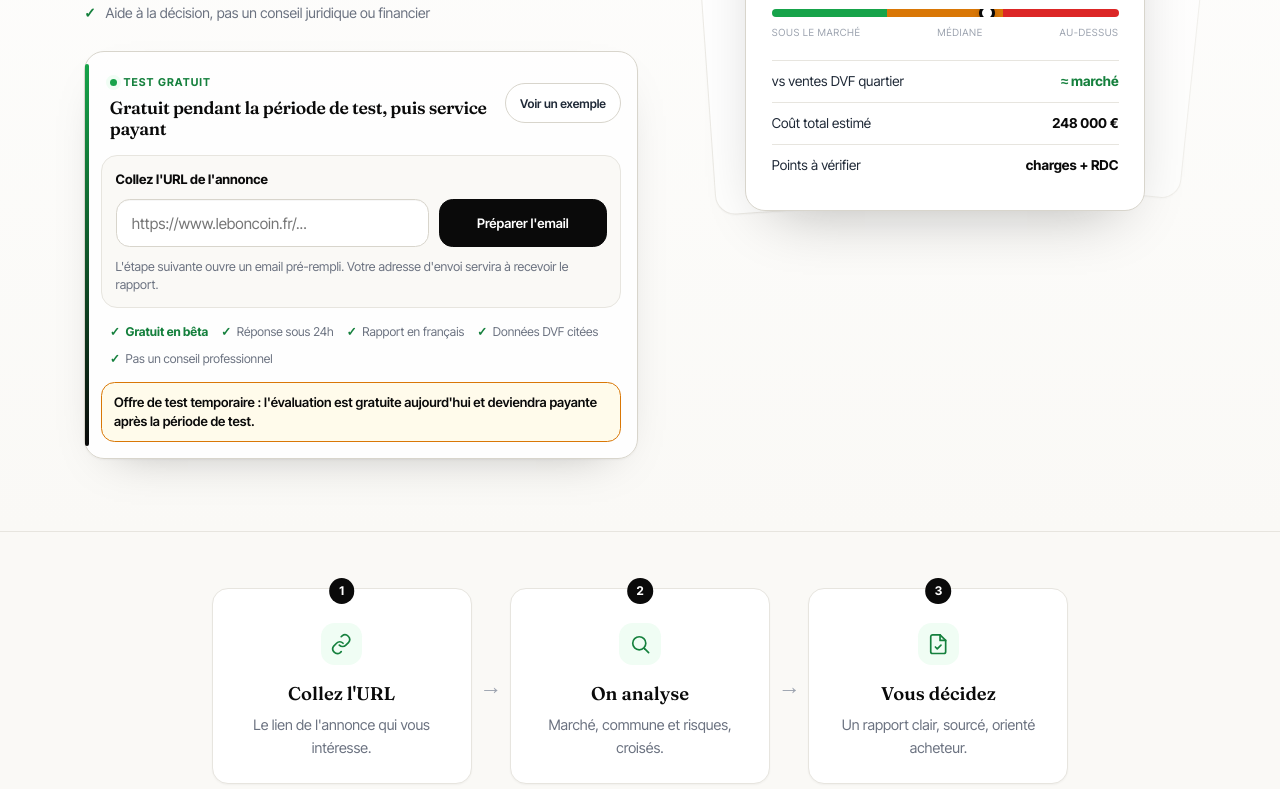
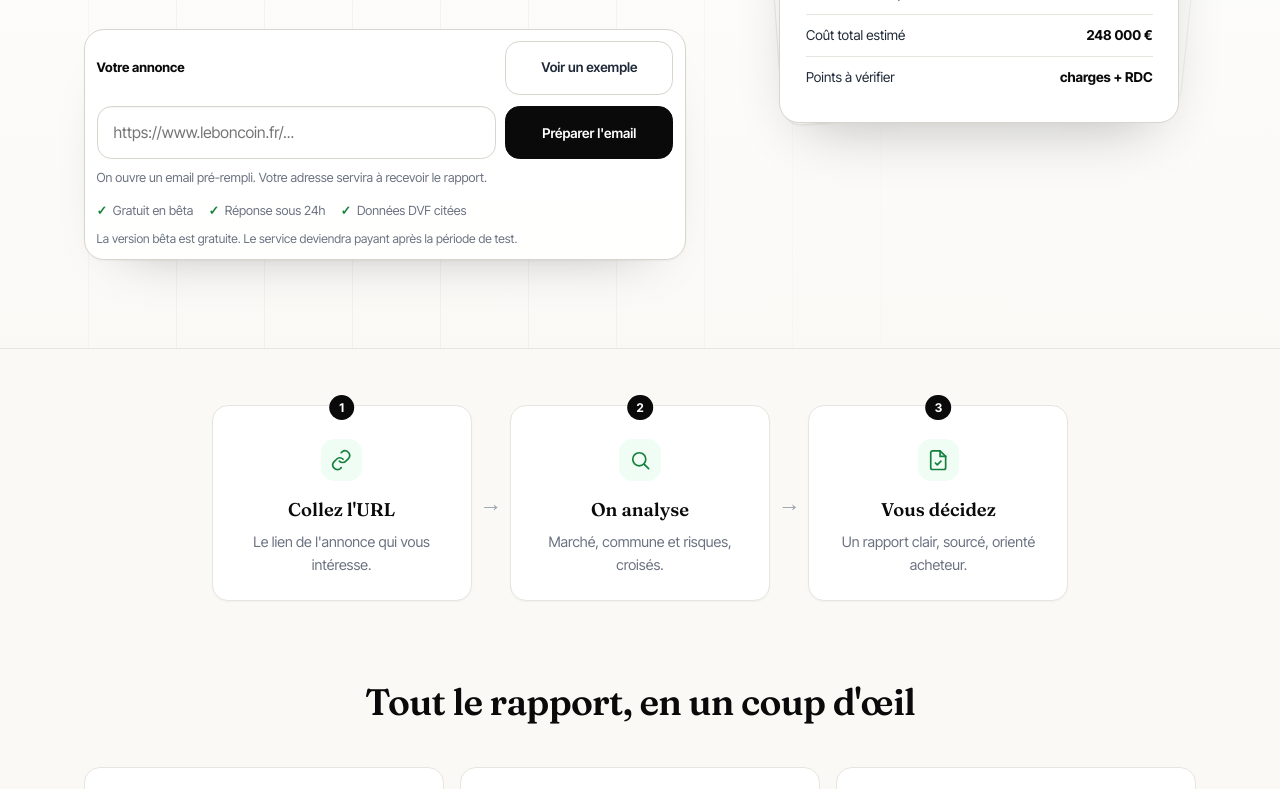
Before and after one commit to luongnv89/immo-evals, a plain HTML site: page index.html in a window 1280 px wide. Shown: the part 524-1313 px from the top of the page. Drawn offline with Linux system fonts and the light colour scheme.

Commit message:
refactor: simplify landing hero layout
- Remove repeated platform messaging from hero copy
- Streamline URL form and reassurance text
- Keep original stacked report preview visual

```diff
--- a/assets/site.css
+++ b/assets/site.css
@@ -960,17 +960,32 @@ body.report-view .site-top .sample-note {
   position: relative;
   overflow: hidden;
   background:
-    radial-gradient(120% 90% at 85% -10%, var(--leafsoft) 0%, transparent 55%),
+    radial-gradient(70% 90% at 92% 8%, rgba(240, 253, 244, 0.9) 0%, transparent 58%),
     linear-gradient(180deg, var(--paper) 0%, var(--cream) 100%);
   border-bottom: 1px solid var(--line);
 }
+.lp-hero::before {
+  content: "";
+  position: absolute;
+  inset: 0;
+  pointer-events: none;
+  background-image: linear-gradient(90deg, rgba(10, 10, 10, 0.035) 1px, transparent 1px);
+  background-size: min(8vw, 5.5rem) 100%;
+  mask-image: linear-gradient(90deg, transparent 0%, #000 10%, #000 45%, transparent 75%);
+}
 .lp-hero__inner {
+  position: relative;
+  min-width: 0;
   display: grid;
-  grid-template-columns: 1.05fr 0.95fr;
-  gap: 3.5rem;
-  align-items: center;
-  padding-top: 4.5rem;
-  padding-bottom: 4.5rem;
+  grid-template-columns: minmax(0, 1fr) minmax(21rem, 0.72fr);
+  gap: clamp(2rem, 6vw, 5rem);
+  align-items: center;
+  padding-top: clamp(3.5rem, 8vw, 6rem);
+  padding-bottom: clamp(3.5rem, 8vw, 5.5rem);
+}
+.lp-hero__copy {
+  min-width: 0;
+  max-width: 42rem;
 }
 .lp-pill {
   display: inline-flex;
@@ -978,12 +993,13 @@ body.report-view .site-top .sample-note {
   gap: 0.5rem;
   font-family: var(--font-mono);
   font-size: 0.68rem;
-  letter-spacing: 0.04em;
+  letter-spacing: 0.08em;
+  text-transform: uppercase;
   color: var(--mute);
-  background: var(--paper);
+  background: rgba(255, 255, 255, 0.86);
   border: 1px solid var(--line);
   border-radius: 999px;
-  padding: 0.4rem 0.85rem;
+  padding: 0.42rem 0.78rem;
 }
 .lp-pill__dot {
   width: 7px; height: 7px; border-radius: 50%;
@@ -992,12 +1008,13 @@ body.report-view .site-top .sample-note {
 }
 .lp-hero__title {
   font-family: var(--font-serif);
-  font-weight: 600;
-  font-size: clamp(2.6rem, 5.5vw, 4.4rem);
-  line-height: 1.02;
-  letter-spacing: -0.03em;
-  color: var(--ink);
-  margin: 1.4rem 0 0;
+  font-weight: 650;
+  font-size: clamp(3rem, 6.7vw, 5.15rem);
+  line-height: 0.96;
+  letter-spacing: -0.045em;
+  color: var(--ink);
+  margin: 1.2rem 0 0;
+  max-width: 11ch;
 }
 .lp-hl {
   position: relative;
@@ -1007,110 +1024,54 @@ body.report-view .site-top .sample-note {
 .lp-hl::after {
   content: "";
   position: absolute;
-  left: -2%; right: -2%; bottom: 0.08em;
-  height: 0.32em;
+  left: -1%; right: -1%; bottom: 0.04em;
+  height: 0.26em;
   background: var(--leafsoft);
   z-index: -1;
   border-radius: 4px;
 }
 .lp-hero__lead {
-  font-size: 1.18rem;
+  font-size: clamp(1.05rem, 1.5vw, 1.25rem);
   color: var(--body);
-  max-width: 30rem;
-  margin: 1.3rem 0 0;
-}
-.lp-hero__trust {
-  display: grid;
-  gap: 0.45rem;
-  max-width: 34rem;
-  margin: 1rem 0 0;
-  padding: 0;
-  list-style: none;
-}
-.lp-hero__trust li {
-  position: relative;
-  padding-left: 1.35rem;
-  font-size: 0.88rem;
-  color: var(--mute);
-}
-.lp-hero__trust li::before {
-  content: "✓";
-  position: absolute;
-  left: 0;
-  top: 0;
-  color: var(--leafdeep);
-  font-weight: 700;
+  max-width: 35rem;
+  margin: 1.25rem 0 0;
 }
 
 .lp-request-card {
-  position: relative;
-  max-width: 36rem;
-  margin-top: 1.65rem;
-  padding: 1rem;
-  background: rgba(255, 255, 255, 0.86);
+  width: 100%;
+  min-width: 0;
+  max-width: 38rem;
+  margin-top: 1.8rem;
+  padding: 0.72rem;
+  background: rgba(255, 255, 255, 0.94);
   border: 1px solid var(--line2);
   border-radius: var(--radius-lg);
-  box-shadow: 0 18px 48px -30px rgba(10, 10, 10, 0.34), var(--shadow-soft);
-}
-.lp-request-card::before {
-  content: "";
-  position: absolute;
-  inset: 0.75rem auto 0.75rem 0;
-  width: 4px;
-  border-radius: 999px;
-  background: linear-gradient(180deg, var(--leaf), var(--ink));
-}
-.lp-request-card__head {
+  box-shadow: 0 24px 60px -42px rgba(10, 10, 10, 0.4), var(--shadow-soft);
+}
+.lp-url-form {
+  margin: 0;
+  padding: 0;
+  background: transparent;
+  border: 0;
+}
+.lp-url-form__header {
   display: flex;
   align-items: center;
   justify-content: space-between;
   gap: 1rem;
-  padding-left: 0.55rem;
-}
-.lp-request-card__kicker {
-  display: inline-flex;
-  align-items: center;
-  gap: 0.4rem;
-  font-size: 0.68rem;
-  font-weight: 800;
-  letter-spacing: 0.1em;
-  text-transform: uppercase;
-  color: var(--leafdeep);
-}
-.lp-request-card__kicker::before {
-  content: "";
-  width: 0.45rem;
-  height: 0.45rem;
-  border-radius: 50%;
-  background: var(--leaf);
-  box-shadow: 0 0 0 4px var(--leafsoft);
-}
-.lp-request-card__title {
-  margin: 0.2rem 0 0;
-  font-family: var(--font-serif);
-  font-size: 1.1rem;
-  font-weight: 600;
-  line-height: 1.2;
-  letter-spacing: -0.02em;
-  color: var(--ink);
-}
-.lp-request-card .btn--ghost {
-  height: 2.5rem;
-  white-space: nowrap;
-}
-.lp-url-form {
-  margin-top: 1rem;
-  padding: 0.85rem;
-  background: var(--cream);
-  border: 1px solid var(--line);
-  border-radius: var(--radius);
+  margin-bottom: 0.7rem;
 }
 .lp-url-form__label {
   display: block;
   font-size: 0.82rem;
-  font-weight: 700;
-  color: var(--ink);
-  margin-bottom: 0.55rem;
+  font-weight: 800;
+  color: var(--ink);
+}
+.lp-request-card .btn--ghost {
+  height: 2.25rem;
+  padding-inline: 0.85rem;
+  white-space: nowrap;
+  background: var(--paper);
 }
 .lp-url-form__row {
   display: grid;
@@ -1121,12 +1082,12 @@ body.report-view .site-top .sample-note {
 .lp-url-form input {
   width: 100%;
   min-width: 0;
-  height: 3rem;
-  padding: 0 0.95rem;
+  height: 3.35rem;
+  padding: 0 1rem;
   border: 1px solid var(--line2);
-  border-radius: 0.85rem;
+  border-radius: 0.9rem;
   font: inherit;
-  font-size: 0.95rem;
+  font-size: 0.98rem;
   color: var(--ink);
   background: var(--paper);
   box-shadow: inset 0 1px 0 rgba(10, 10, 10, 0.03);
@@ -1139,59 +1100,53 @@ body.report-view .site-top .sample-note {
   border-color: var(--danger);
 }
 .lp-url-form .btn {
-  height: 3rem;
+  height: 3.35rem;
   min-width: 10.5rem;
-  border-radius: 0.85rem;
-  font-size: 0.82rem;
+  border-radius: 0.9rem;
+  font-size: 0.84rem;
 }
 .lp-url-form__help,
 .lp-url-form__error {
-  margin: 0.65rem 0 0;
-  font-size: 0.78rem;
+  margin: 0.62rem 0 0;
+  font-size: 0.79rem;
   line-height: 1.45;
 }
 .lp-url-form__help { color: var(--mute); }
 .lp-url-form__error { color: var(--danger); }
 .lp-url-form__error[hidden] { display: none; }
 
-.lp-request-card__proof {
+.lp-hero__assurance {
   display: flex;
   flex-wrap: wrap;
-  gap: 0.45rem 0.8rem;
-  align-items: center;
-  padding: 0.85rem 0.55rem 0.1rem;
-  font-size: 0.76rem;
+  gap: 0.45rem 0.95rem;
+  align-items: center;
+  margin: 0.85rem 0 0;
+  padding: 0;
+  list-style: none;
+  font-size: 0.79rem;
   color: var(--mute);
 }
-.lp-request-card__proof span {
+.lp-hero__assurance li {
   display: inline-flex;
   align-items: center;
-  gap: 0.35rem;
-}
-.lp-request-card__proof span::before {
+  gap: 0.36rem;
+}
+.lp-hero__assurance li::before {
   content: "✓";
   color: var(--leafdeep);
   font-weight: 800;
 }
-.lp-request-card__proof strong {
-  color: var(--leafdeep);
-  font-weight: 800;
-}
 .lp-request-card__notice {
-  margin: 0.75rem 0 0;
-  padding: 0.65rem 0.75rem;
-  border: 1px solid var(--warn);
-  border-radius: 0.85rem;
-  background: var(--warnsoft);
-  color: var(--ink);
-  font-size: 0.82rem;
-  font-weight: 600;
-  line-height: 1.45;
+  margin: 0.55rem 0 0;
+  color: var(--mute);
+  font-size: 0.76rem;
+  line-height: 1.4;
 }
 
 /* hero visual: stacked report preview */
 .lp-hero__visual {
   position: relative;
+  min-width: 0;
   min-height: 360px;
   display: flex;
   align-items: center;
@@ -1210,6 +1165,7 @@ body.report-view .site-top .sample-note {
 .lp-card3--mid  { transform: rotate(-4deg) translate(-6%, 4%); opacity: 0.8; }
 .lp-preview {
   position: relative;
+  min-width: 0;
   width: 100%;
   max-width: 25rem;
   background: var(--paper);
@@ -1537,20 +1493,26 @@ body.report-view .site-top .sample-note {
 
 /* ---------- RESPONSIVE ---------- */
 @media (max-width: 880px) {
-  .lp-hero__inner { grid-template-columns: 1fr; gap: 2.5rem; padding-top: 3rem; padding-bottom: 3rem; }
-  .lp-hero__visual { min-height: 320px; order: 2; }
+  .lp-hero__inner { grid-template-columns: minmax(0, 1fr); gap: 2.25rem; padding-top: 3rem; padding-bottom: 3rem; }
+  .lp-hero__visual { min-height: 320px; order: 2; overflow: hidden; }
+  .lp-preview { max-width: min(25rem, 100%); }
   .lp-feat__grid, .lp-proof__grid { grid-template-columns: 1fr 1fr; }
   .lp-faq__grid { grid-template-columns: 1fr; }
   .lp-flow__sep { display: none; }
 }
 @media (max-width: 560px) {
+  .lp-hero__inner { padding-top: 2.65rem; }
+  .lp-hero__copy { min-width: 0; }
+  .lp-hero__title { font-size: clamp(2.35rem, 11.5vw, 2.8rem); max-width: 10ch; }
+  .lp-hl { white-space: normal; }
   .lp-feat__grid, .lp-proof__grid { grid-template-columns: 1fr; }
   .lp-flow__item { max-width: none; }
-  .lp-request-card { padding: 0.85rem; }
-  .lp-request-card__head { align-items: flex-start; flex-direction: column; }
-  .lp-request-card__head .btn { width: 100%; }
+  .lp-request-card { max-width: 100%; padding: 0.65rem; }
+  .lp-url-form__header { align-items: flex-start; flex-direction: column; }
+  .lp-url-form__header .btn { width: 100%; }
   .lp-url-form__row { grid-template-columns: 1fr; }
-  .lp-url-form .btn { width: 100%; height: 2.85rem; }
+  .lp-url-form .btn { width: 100%; min-width: 0; height: 2.95rem; }
+  .lp-hero__assurance { display: grid; gap: 0.35rem; }
 }
 
 /* ============ URL-CAPTURE MODAL ============ */
--- a/index.html
+++ b/index.html
@@ -76,47 +76,38 @@
     <section class="lp-hero">
       <div class="lp-hero__inner shell">
         <div class="lp-hero__copy">
-          <span class="lp-pill"><span class="lp-pill__dot"></span> Annonces FR · LeBonCoin · SeLoger · PAP · Bien'ici</span>
+          <span class="lp-pill"><span class="lp-pill__dot"></span> Analyse d'annonce immobilière</span>
           <h1 class="lp-hero__title">
             C'est cher,<br>ou c'est une <span class="lp-hl">bonne affaire</span>&nbsp;?
           </h1>
           <p class="lp-hero__lead">
-            Collez le lien de l'annonce. On vous rend un rapport acheteur :
-            verdict prix, risques, coût réel.
+            Collez une annonce. Recevez un verdict clair sur le prix, les risques et le coût réel.
           </p>
-          <ul class="lp-hero__trust" aria-label="Informations de confiance">
-            <li>LeBonCoin, SeLoger, PAP, Bien'ici et plateformes similaires</li>
-            <li>Aide à la décision, pas un conseil juridique ou financier</li>
-          </ul>
-          <div class="lp-request-card">
-            <div class="lp-request-card__head">
-              <div>
-                <span class="lp-request-card__kicker">Test gratuit</span>
-                <p class="lp-request-card__title">Gratuit pendant la période de test, puis service payant</p>
+
+          <!-- Design decision: one calm action block replaces repeated platform/proof messaging. -->
+          <div class="lp-request-card" aria-labelledby="hero-form-title">
+            <form class="lp-url-form" data-inline-url-form novalidate>
+              <div class="lp-url-form__header">
+                <label class="lp-url-form__label" id="hero-form-title" for="hero-listing-url">Votre annonce</label>
+                <a class="btn btn--ghost" href="reports/chelles-foch-maison-5-pieces.html">Voir un exemple</a>
               </div>
-              <a class="btn btn--ghost" href="reports/chelles-foch-maison-5-pieces.html">Voir un exemple</a>
-            </div>
-            <form class="lp-url-form" data-inline-url-form novalidate>
-              <label class="lp-url-form__label" for="hero-listing-url">Collez l'URL de l'annonce</label>
               <div class="lp-url-form__row">
                 <input id="hero-listing-url" name="url" type="url" inputmode="url" autocomplete="url" placeholder="https://www.leboncoin.fr/..." aria-describedby="hero-listing-url-help hero-listing-url-error">
                 <button class="btn btn--primary" type="submit">Préparer l'email</button>
               </div>
-              <p class="lp-url-form__help" id="hero-listing-url-help">L'étape suivante ouvre un email pré-rempli. Votre adresse d'envoi servira à recevoir le rapport.</p>
+              <p class="lp-url-form__help" id="hero-listing-url-help">On ouvre un email pré-rempli. Votre adresse servira à recevoir le rapport.</p>
               <p class="lp-url-form__error" id="hero-listing-url-error" role="alert" hidden></p>
             </form>
-            <div class="lp-request-card__proof" aria-label="Garanties du service">
-              <span><strong>Gratuit en bêta</strong></span>
-              <span>Réponse sous 24h</span>
-              <span>Rapport en français</span>
-              <span>Données DVF citées</span>
-              <span>Pas un conseil professionnel</span>
-            </div>
-            <p class="lp-request-card__notice">Offre de test temporaire : l'évaluation est gratuite aujourd'hui et deviendra payante après la période de test.</p>
+            <ul class="lp-hero__assurance" aria-label="Garanties du service">
+              <li>Gratuit en bêta</li>
+              <li>Réponse sous 24h</li>
+              <li>Données DVF citées</li>
+            </ul>
+            <p class="lp-request-card__notice">La version bêta est gratuite. Le service deviendra payant après la période de test.</p>
           </div>
         </div>
 
-        <!-- Visual: mini report preview -->
+        <!-- Visual: keep the original stacked report preview, now with less competing copy on the left. -->
         <div class="lp-hero__visual" aria-hidden="true">
           <div class="lp-card3 lp-card3--back"></div>
           <div class="lp-card3 lp-card3--mid"></div>
@@ -128,7 +119,7 @@
             <div class="lp-preview__price">
               <span class="lp-preview__big">7 866</span><span class="lp-preview__unit">€/m²</span>
             </div>
-            <!-- gauge: where this listing sits vs market -->
+            <!-- Gauge: where this listing sits vs market. -->
             <div class="lp-gauge">
               <div class="lp-gauge__track">
                 <span class="lp-gauge__zone lp-gauge__zone--good"></span>
```
